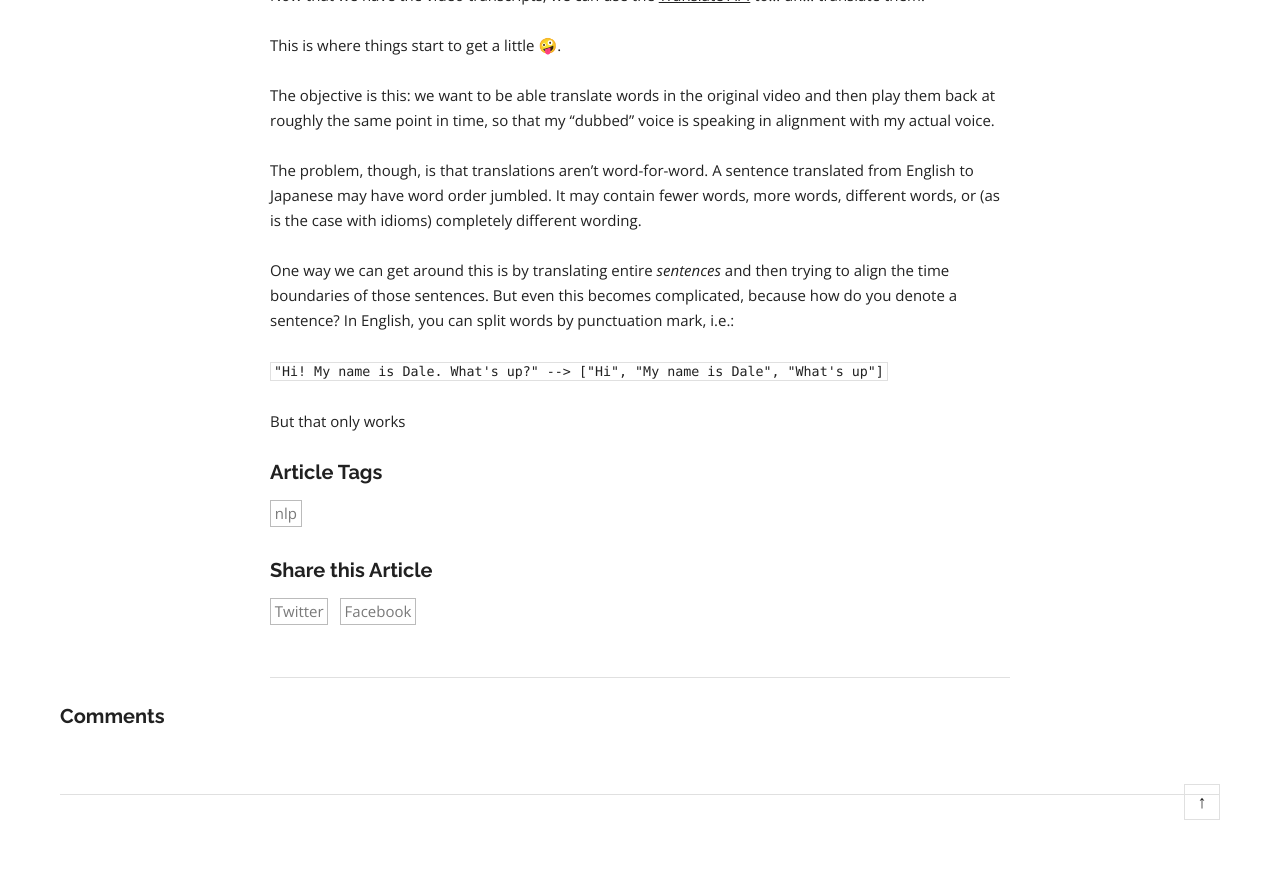
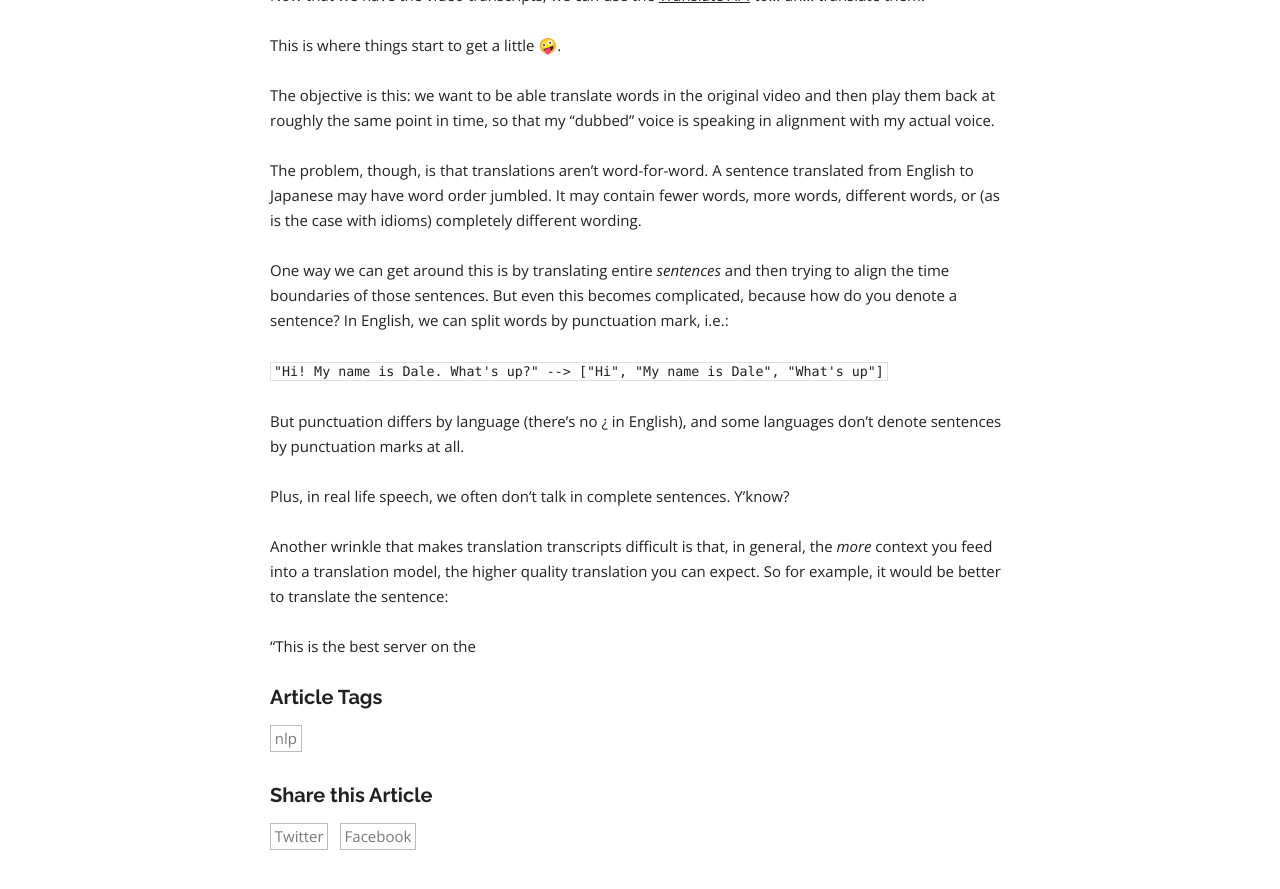
Before and after one commit to dalequark/daleonai, a Jekyll site: the page built from _posts/2021-02-02-ai-dubs-over-subs-translating-and-dubbing-videos-with-ai.md, in a window 1280 px wide and 900 px high, scrolled down 5292 px. Shown: the top 889 px of the window. Built offline with Jekyll 4.4.1, drawn with Linux system fonts in a browser that asks for light colours; some web fonts are replaced; a script that is not in the unit is left out; comment, search, counter and statistics services are not loaded; before the commit the page ends 6137 px from its top, so only the background shows below that.

Commit message:
Update Blog “2021-02-02-ai-dubs-over-subs-translating-and-dubbing-videos-with-ai”

```diff
--- a/_posts/2021-02-02-ai-dubs-over-subs-translating-and-dubbing-videos-with-ai.md
+++ b/_posts/2021-02-02-ai-dubs-over-subs-translating-and-dubbing-videos-with-ai.md
@@ -123,8 +123,14 @@ The objective is this: we want to be able translate words in the original video
 
 The problem, though, is that translations aren't word-for-word. A sentence translated from English to Japanese may have word order jumbled. It may contain fewer words, more words, different words, or (as is the case with idioms) completely different wording.
 
-One way we can get around this is by translating entire *sentences* and then trying to align the time boundaries of those sentences. But even this becomes complicated, because how do you denote a sentence? In English, you can split words by punctuation mark, i.e.:
+One way we can get around this is by translating entire *sentences* and then trying to align the time boundaries of those sentences. But even this becomes complicated, because how do you denote a sentence? In English, we can split words by punctuation mark, i.e.:
 
 `"Hi! My name is Dale. What's up?" --> ["Hi", "My name is Dale", "What's up"]`
 
-But that only works
+But punctuation differs by language (there's no ¿ in English), and some languages don't denote sentences by punctuation marks at all.
+
+Plus, in real life speech, we often don't talk in complete sentences. Y'know?
+
+Another wrinkle that makes translation transcripts difficult is that, in general, the *more* context you feed into a translation model, the higher quality translation you can expect. So for example, it would be better to translate the sentence:
+
+"This is the best server on the
```
